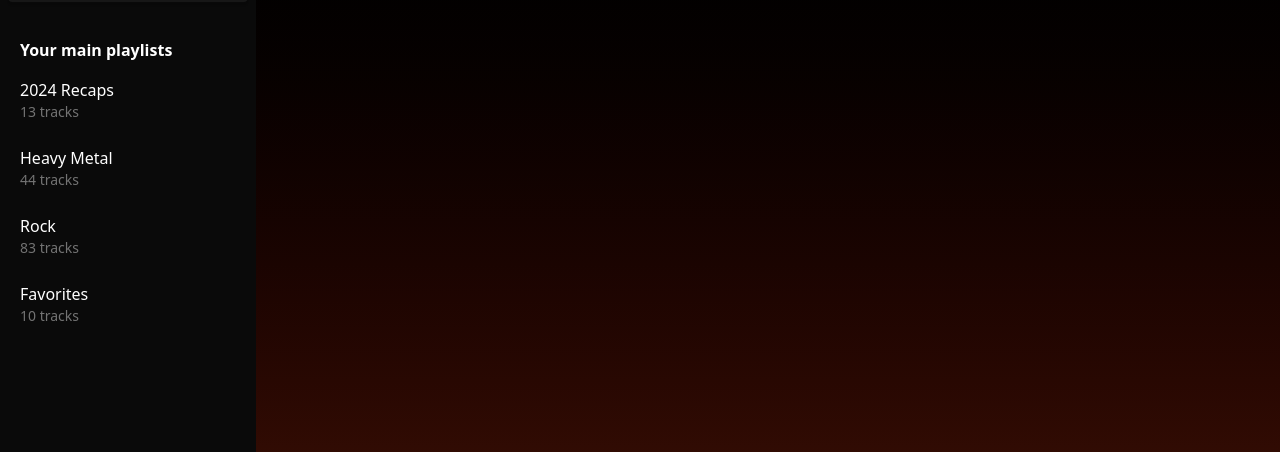
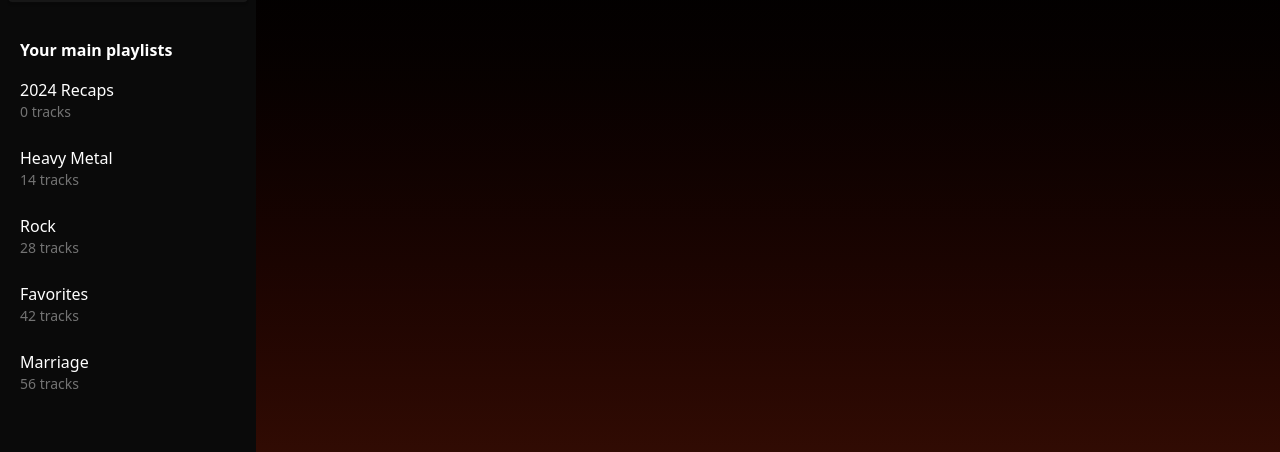
Before and after one commit to mauriciopazpp/music-player, a Next.js app: page / in a window 1280 px wide. Shown: the part 322-774 px from the top of the page. Built offline with nearby package versions, Linux system fonts and the light colour scheme; no server answers.

Commit message:
Search input + playlist bugfix

```diff
--- a/src/components/common/SearchInput.tsx
+++ b/src/components/common/SearchInput.tsx
@@ -7,7 +7,7 @@ export function SearchInput({ value, onChange }: SearchInputProps) {
         <>
             <input
                 type="text"
-                className="input text-gray-800 p-2 border rounded-lg shadow-sm focus:outline-none focus:border-orange-500"
+                className="input text-gray-800 p-2 border rounded-lg shadow-sm focus:outline-none focus:border-orange-500 dark:text-neutral-300"
                 placeholder="Search for artists"
                 value={value}
                 onChange={onChange}
--- a/src/components/common/Sidebar.tsx
+++ b/src/components/common/Sidebar.tsx
@@ -36,11 +36,11 @@ export default function Sidebar() {
                 <p className="font-semibold mb-2 pt-4">Your main playlists</p>
                 <div className="pb-5">
                     <ul>
-                        {['2024 Recaps', 'Heavy Metal', 'Rock', 'Favorites'].map((playlist, index) => (
+                        {['2024 Recaps', 'Heavy Metal', 'Rock', 'Favorites', 'Marriage'].map((playlist, index) => (
                             <li key={index} className="mb-2 py-2">
                                 <a href="#">
                                     {playlist}
-                                    <div className="text-neutral-500 text-sm">{Math.floor(Math.random() * 100)} tracks</div>
+                                    <div className="text-neutral-500 text-sm">{(index * 14)} tracks</div>
                                 </a>
                             </li>
                         ))}
```
